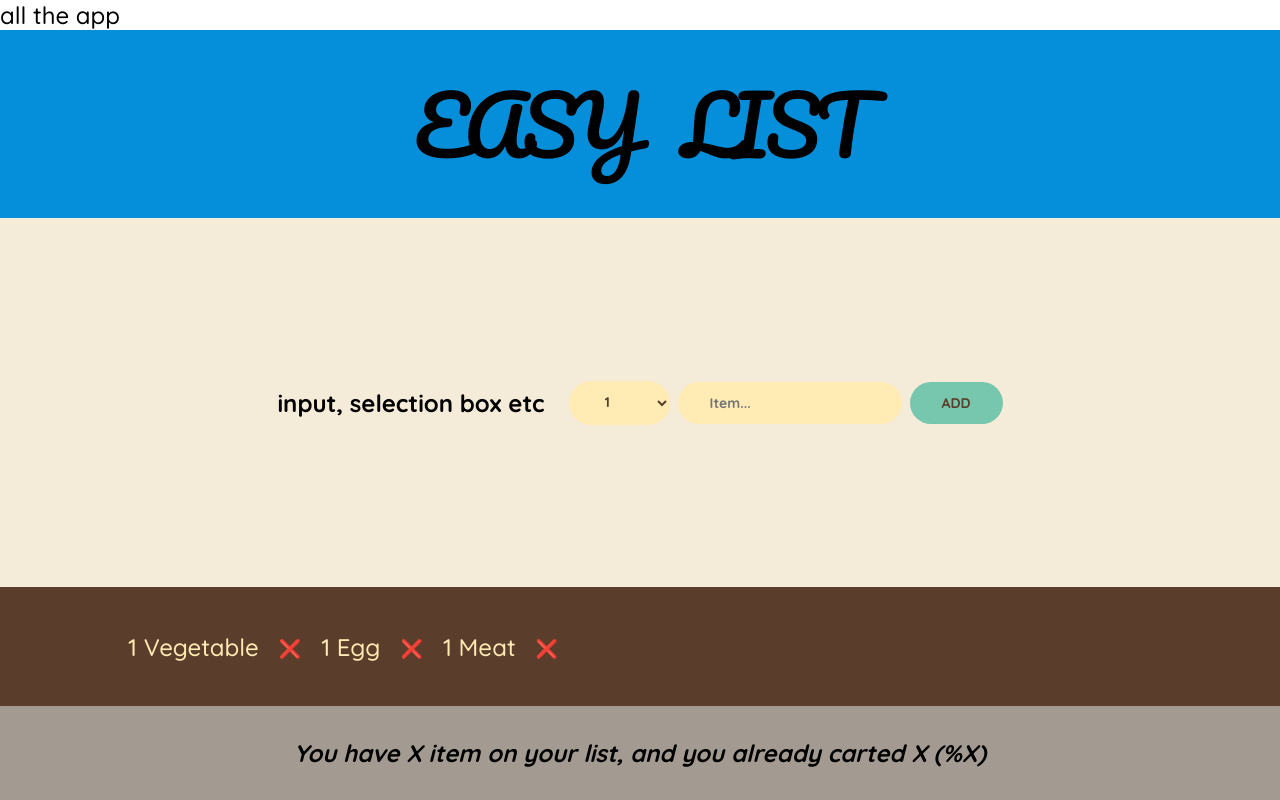
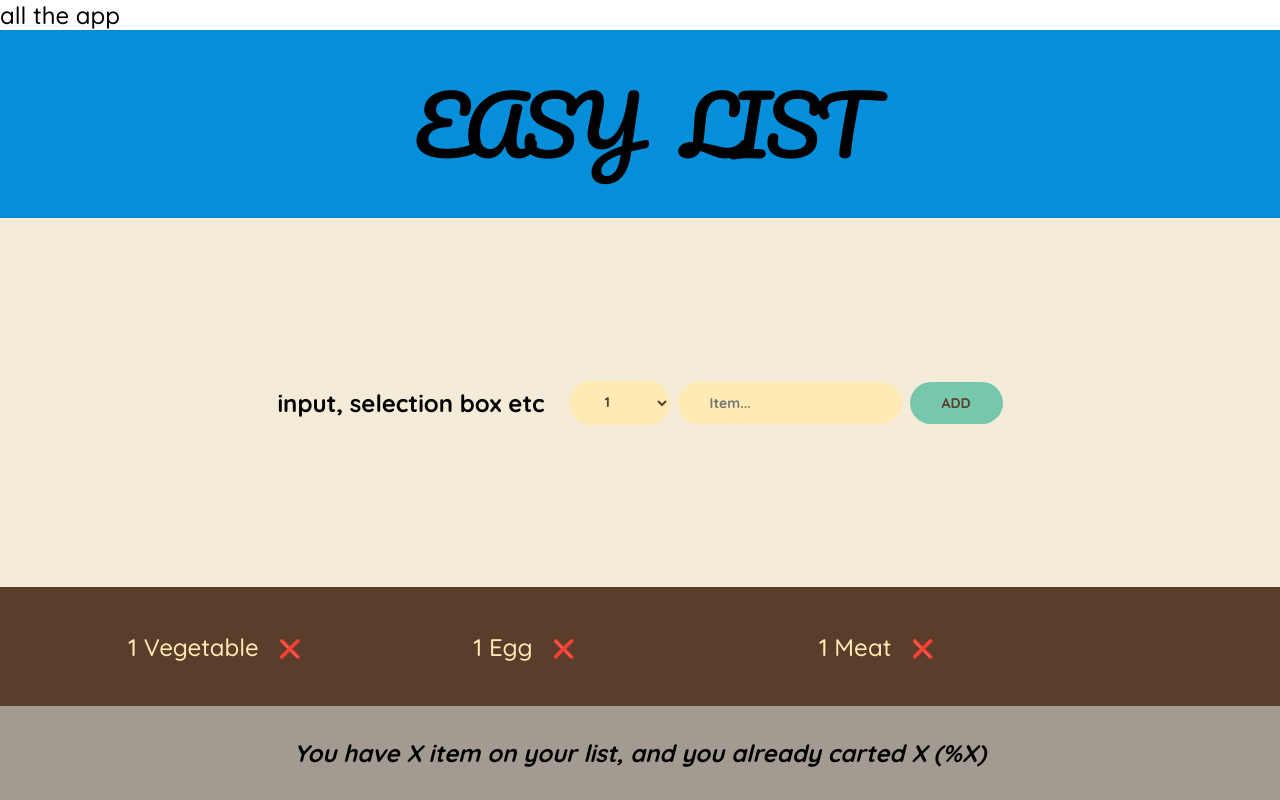
Before and after one commit to Bocahapel/travel-list, a React (Create React App) app: page / in a window 1280 px wide. Built offline with nearby package versions, Linux system fonts and the light colour scheme.

Commit message:
bugfix input bug not a number bug

```diff
--- a/src/App.js
+++ b/src/App.js
@@ -31,7 +31,8 @@ function Form() {
 
     if (!description) return;
 
-    const newItem = { description, quantity, package: false, id: Date.now() };
+    const newItem = { description, quantity, packed: false, id: Date.now() };
+    console.log(newItem);
 
     setDescription("");
     setQuantity(1);
@@ -50,7 +51,7 @@ function Form() {
         type="text"
         placeholder="Item..."
         value={description}
-        onChange={(e) => setDescription(Number(e.target.value))}
+        onChange={(e) => setDescription(e.target.value)}
       />
       <button>Add</button>
     </form>
@@ -61,11 +62,9 @@ function PackingList() {
   return (
     <div className="list">
       <ul>
-        <li>
-          {initialItems.map((item) => (
-            <Item item={item} key={item.id} />
-          ))}
-        </li>
+        {initialItems.map((item) => (
+          <Item item={item} key={item.id} />
+        ))}
       </ul>
     </div>
   );
```
